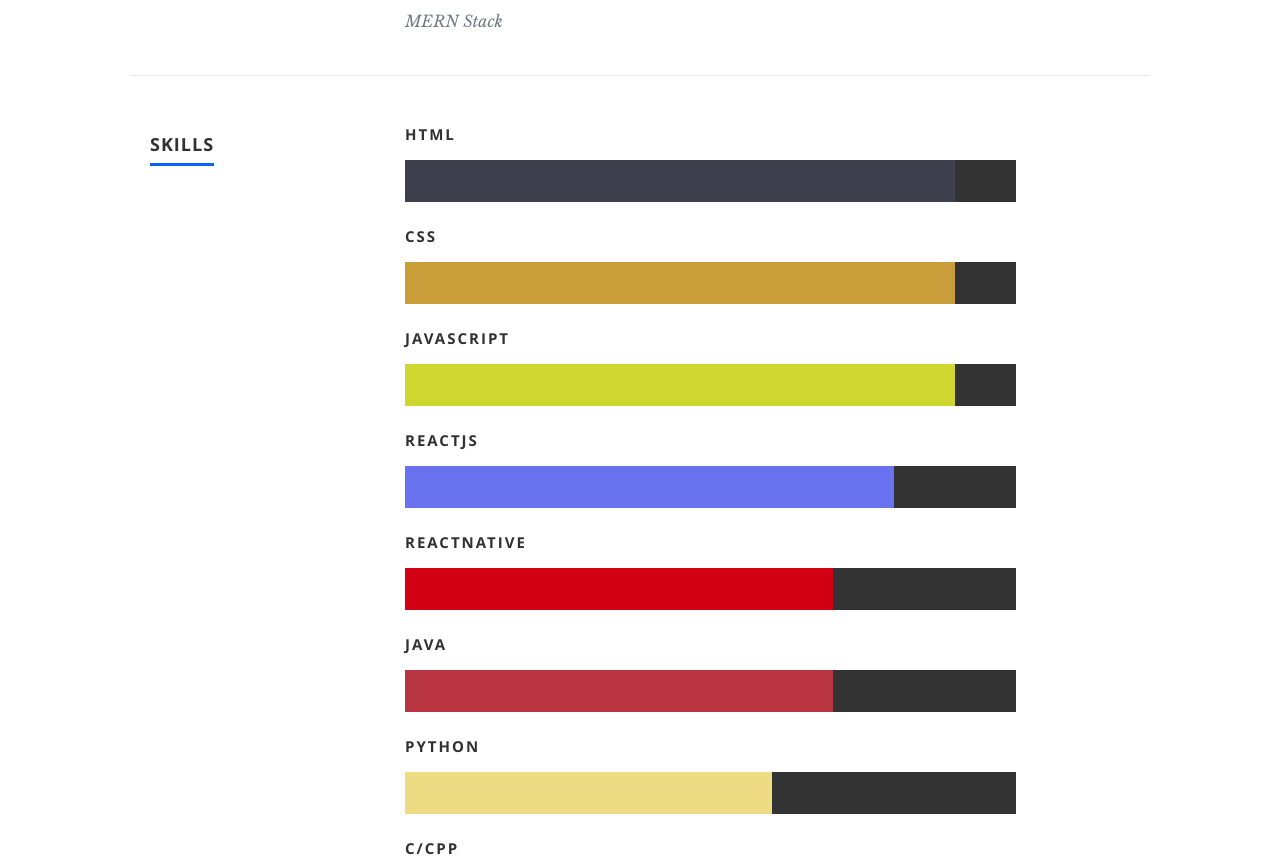
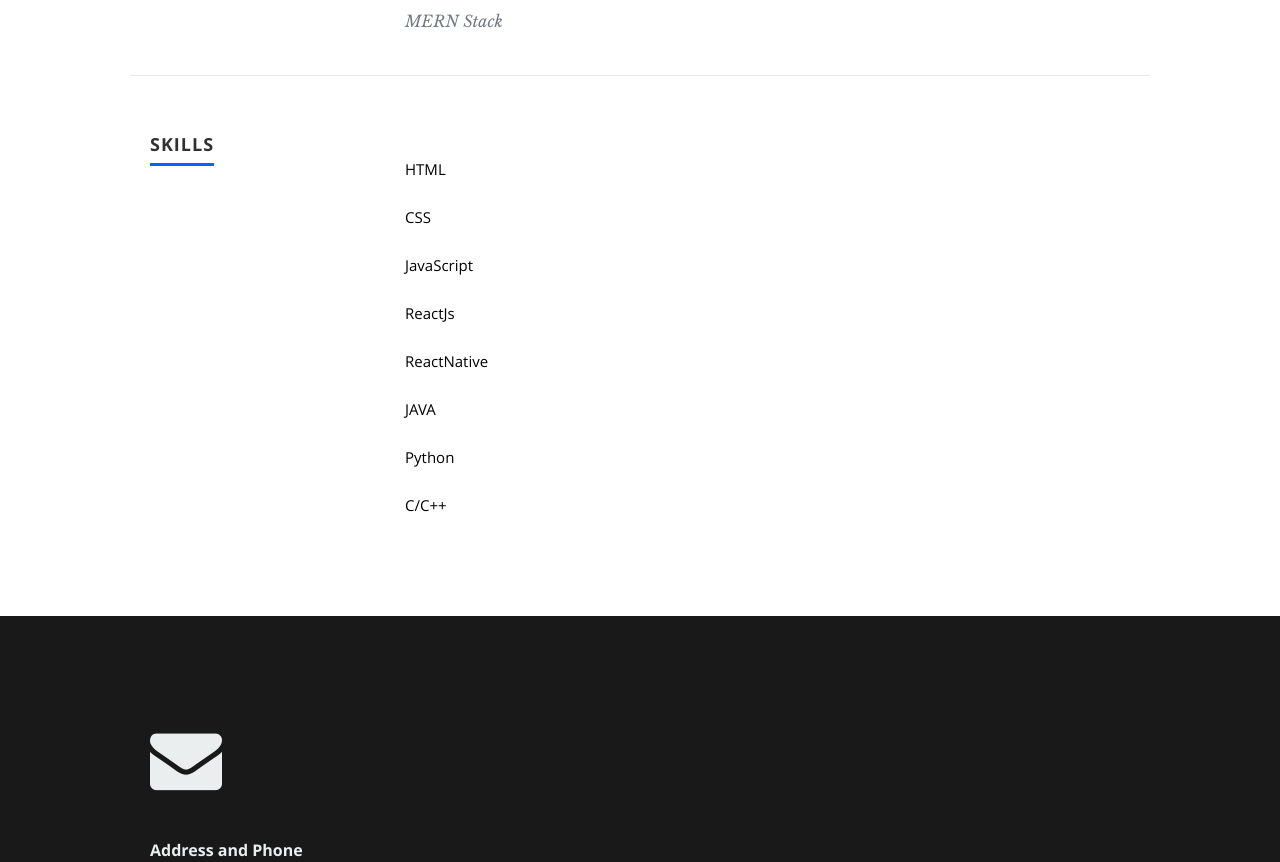
Before and after one commit to faseehahmad00/faseehahmad00.github.io, a React (Create React App) app: page / in a window 1280 px wide. Shown: the part 2800-3662 px from the top of the page. Built offline with nearby package versions, Linux system fonts and the light colour scheme.

Commit message:
updated static data

```diff
--- a/public/css/layout.css
+++ b/public/css/layout.css
@@ -281,8 +281,6 @@ ul#nav li.current a { color: #ff8c00; }
 /*----------------------------------------------*/
 
 .bars {
-	width: 95%;
-	float: left;
 	padding: 0;
 	text-align: left;
 }
@@ -292,20 +290,10 @@ ul#nav li.current a { color: #ff8c00; }
 }
 .bars li {
    position: relative;
-  	margin-bottom: 60px;
-  	background: #333;
-  	height: 42px;
-  	border-radius: 0px;
+  	margin-bottom: 20px;
+   color: black;
 }
-.bars li em {
-	font: 15px 'opensans-bold', sans-serif;
-   color: #313131;
-	text-transform: uppercase;
-   letter-spacing: 2px;
-	font-weight: normal;
-   position: relative;
-	top: -36px;
-}
+
 .bar-expand {
    position: absolute;
    left: 0;
--- a/public/resumeData.json
+++ b/public/resumeData.json
@@ -3,7 +3,7 @@
 "name":"FASEEH AHMAD",
 "description":"Software Developer",
 "image":"profilepic2.png",
-"bio":"I am a Final Year Computer Science Student aiming to become a profession full stack developer.",
+"bio":"A Final Year CS student aiming to become a professional full stack developer",
 "email": "faseehahmad00@gmail.com",
 "phone": "+92 324 4672725",
 "github":"https://github.com/faseehahmad00",
@@ -98,37 +98,29 @@
 ],
 "skills":[
     {
-    "name":"HTML",
-    "level":"90%"
+    "name":"HTML"
     },
     {
-    "name":"CSS",
-    "level":"90%"
+    "name":"CSS"
     },
     {
-    "name":"JavaScript",
-    "level":"90%"
+    "name":"JavaScript"
     },
     {
-    "name":"ReactJs",
-    "level":"80%"
+    "name":"ReactJs"
     },
         {
-    "name":"ReactNative",
-    "level":"70%"
+    "name":"ReactNative"
     },
 {
-    "name":"JAVA",
-    "level":"70%"
+    "name":"JAVA"
     },
 
     {
-    "name":"Python",
-    "level":"60%"
+    "name":"Python"
     },
     {
-    "name":"C/Cpp",
-    "level":"60%"
+    "name":"C/C++"
     }
 ]
 }
--- a/src/Components/Footer.js
+++ b/src/Components/Footer.js
@@ -23,7 +23,7 @@ class Footer extends Component {
               <ul className="social-links">{networks}</ul>
 
               <ul className="copyright">
-                <li>&copy; Copyright 2021 FASEEH AHMAD</li>
+                <li>&copy; Copyright {new Date().getFullYear()} FASEEH AHMAD</li>
 
               </ul>
             </div>
--- a/src/Components/Resume.js
+++ b/src/Components/Resume.js
@@ -41,14 +41,9 @@ class Resume extends Component {
     });
 
     const skills = this.props.data.skills.map((skills) => {
-      const backgroundColor = this.getRandomColor();
-      const className = "bar-expand " + skills.name.toLowerCase();
-      const width = skills.level;
-
       return (
         <li key={skills.name}>
-          <span style={{ width, backgroundColor }} className={className}></span>
-          <em>{skills.name}</em>
+          <p>{skills.name}</p>
         </li>
       );
     });
```
Also changed, not shown: 1 other file (tests, documents, lock files or other folders).
